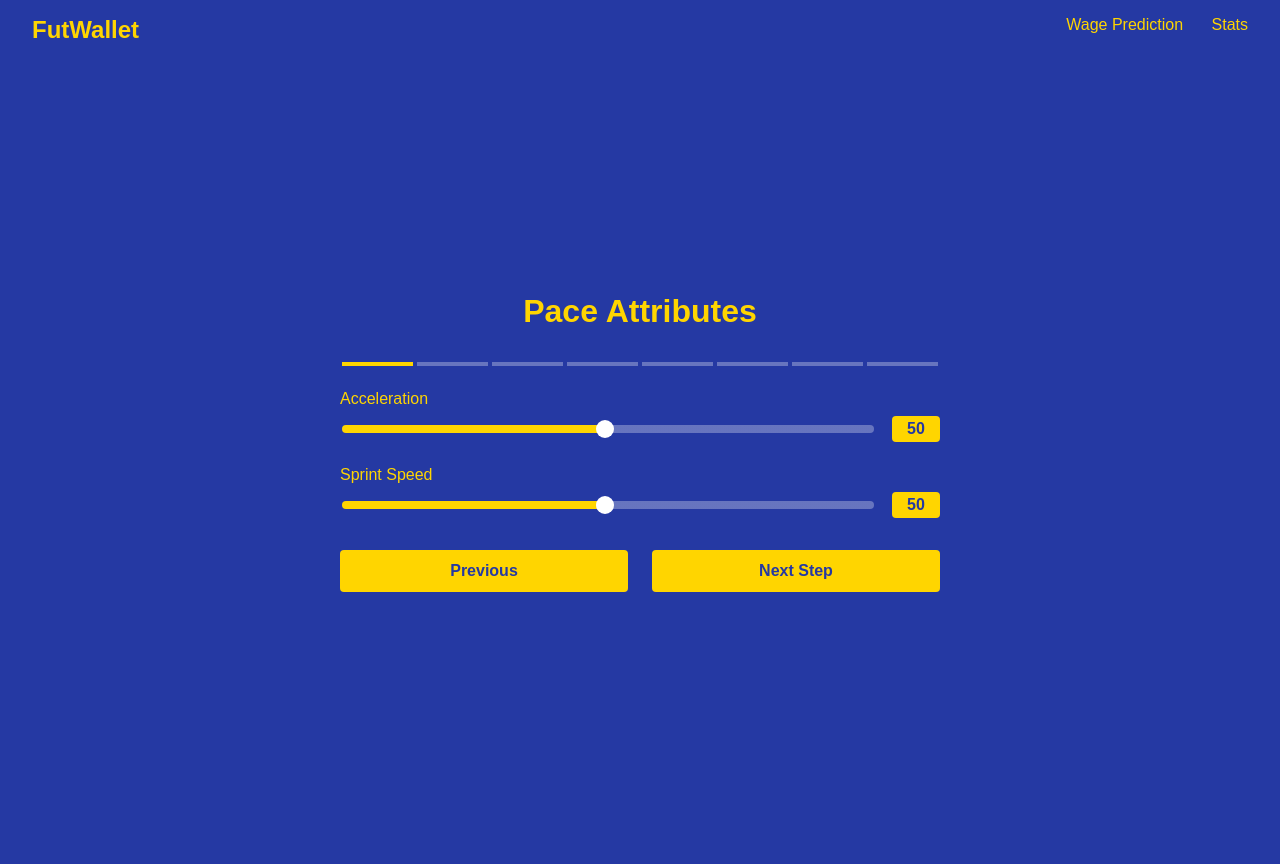
After one commit to RohitKrish46/wage-prediction, a Flask app: template templates/pace.html in a window 1280 px wide. The commit adds this page. Run offline with Flask 3, Linux system fonts and the light colour scheme; the template is opened without the code that fills it, so the values that code supplies are empty; parts of the project's set-up code (start-up, migrations or seed data) failed here and were passed over.

Commit message:
made changes to UI

```diff
--- /dev/null
+++ b/templates/pace.html
@@ -0,0 +1,215 @@
+<!DOCTYPE html>
+<html lang="en">
+<head>
+    <meta charset="UTF-8">
+    <meta name="viewport" content="width=device-width, initial-scale=1.0">
+    <title>FutWallet - Pace Attributes</title>
+    <style>
+        :root {
+            --primary-blue: rgb(37, 57, 163);
+            --primary-yellow: rgb(255, 213, 0);
+        }
+
+        body {
+            margin: 0;
+            padding: 0;
+            font-family: Arial, sans-serif;
+            background-color: var(--primary-blue);
+            color: white;
+            min-height: 100vh;
+            display: flex;
+            flex-direction: column;
+            align-items: center;
+            justify-content: center;
+            padding: 2rem;
+        }
+
+        .logo {
+            color: var(--primary-yellow);
+            font-size: 1.5rem;
+            font-weight: bold;
+            text-decoration: none;
+            position: absolute;
+            top: 1rem;
+            left: 2rem;
+        }
+
+        .navigation {
+            position: absolute;
+            top: 1rem;
+            right: 2rem;
+        }
+
+        .navigation a {
+            color: var(--primary-yellow);
+            text-decoration: none;
+            margin-left: 1.5rem;
+        }
+
+        h1 {
+            color: var(--primary-yellow);
+            font-size: 2rem;
+            margin-bottom: 2rem;
+            text-align: center;
+        }
+
+        .form-container {
+            width: 100%;
+            max-width: 600px;
+        }
+
+        .attribute-group {
+            margin-bottom: 1.5rem;
+            width: 100%;
+        }
+
+        label {
+            display: block;
+            color: var(--primary-yellow);
+            margin-bottom: 0.5rem;
+        }
+
+        .slider-container {
+            display: flex;
+            align-items: center;
+            width: 100%;
+            gap: 1rem;
+        }
+
+        input[type="range"] {
+            flex: 1;
+            height: 8px;
+            -webkit-appearance: none;
+            background: linear-gradient(to right, var(--primary-yellow) 0%, var(--primary-yellow) 50%, rgba(255, 255, 255, 0.3) 50%, rgba(255, 255, 255, 0.3) 100%);
+            border-radius: 4px;
+            outline: none;
+        }
+
+        input[type="range"]::-webkit-slider-thumb {
+            -webkit-appearance: none;
+            width: 18px;
+            height: 18px;
+            background: white;
+            border-radius: 50%;
+            cursor: pointer;
+        }
+
+        .slider-value {
+            background-color: var(--primary-yellow);
+            color: var(--primary-blue);
+            font-weight: bold;
+            padding: 0.25rem 0.5rem;
+            border-radius: 4px;
+            min-width: 2rem;
+            text-align: center;
+        }
+
+        .nav-buttons {
+            display: flex;
+            justify-content: space-between;
+            width: 100%;
+            max-width: 600px;
+            margin-top: 2rem;
+        }
+
+        button {
+            background-color: var(--primary-yellow);
+            color: var(--primary-blue);
+            border: none;
+            padding: 0.75rem 1.5rem;
+            font-size: 1rem;
+            font-weight: bold;
+            border-radius: 4px;
+            cursor: pointer;
+            width: 48%;
+        }
+
+        button:hover {
+            opacity: 0.9;
+        }
+
+        .progress-container {
+            width: 100%;
+            max-width: 600px;
+            margin-bottom: 1.5rem;
+            display: flex;
+            justify-content: space-between;
+        }
+
+        .progress-step {
+            background-color: rgba(255, 255, 255, 0.3);
+            height: 4px;
+            flex: 1;
+            margin: 0 2px;
+        }
+
+        .progress-step.active {
+            background-color: var(--primary-yellow);
+        }
+    </style>
+</head>
+<body>
+    <a href="/" class="logo">FutWallet</a>
+    <div class="navigation">
+        <a href="/wage-prediction">Wage Prediction</a>
+        <a href="/stats">Stats</a>
+    </div>
+
+    <h1>Pace Attributes</h1>
+
+    <div class="progress-container">
+        <div class="progress-step active"></div>
+        <div class="progress-step"></div>
+        <div class="progress-step"></div>
+        <div class="progress-step"></div>
+        <div class="progress-step"></div>
+        <div class="progress-step"></div>
+        <div class="progress-step"></div>
+        <div class="progress-step"></div>
+    </div>
+
+    <div class="form-container">
+        <div class="attribute-group">
+            <label for="acceleration">Acceleration</label>
+            <div class="slider-container">
+                <input type="range" id="acceleration" name="acceleration" min="1" max="100" value="50">
+                <span class="slider-value" id="accelerationValue">50</span>
+            </div>
+        </div>
+
+        <div class="attribute-group">
+            <label for="sprintSpeed">Sprint Speed</label>
+            <div class="slider-container">
+                <input type="range" id="sprintSpeed" name="sprintSpeed" min="1" max="100" value="50">
+                <span class="slider-value" id="sprintSpeedValue">50</span>
+            </div>
+        </div>
+
+        <div class="nav-buttons">
+            <button id="prevBtn" onclick="window.location.href='player-attributes.html'">Previous</button>
+            <button id="nextBtn" onclick="window.location.href='shooting.html'">Next Step</button>
+        </div>
+    </div>
+
+    <script>
+        // Update slider values in real-time
+        document.querySelectorAll('input[type="range"]').forEach(slider => {
+            const valueDisplay = document.getElementById(slider.id + 'Value');
+
+            // Initial gradient setup
+            updateSliderBackground(slider);
+
+            slider.addEventListener('input', () => {
+                valueDisplay.textContent = slider.value;
+                updateSliderBackground(slider);
+            });
+        });
+
+        // Function to update slider background
+        function updateSliderBackground(slider) {
+            const percentage = ((slider.value - slider.min) / (slider.max - slider.min)) * 100;
+            slider.style.background = `linear-gradient(to right, var(--primary-yellow) 0%, var(--primary-yellow) ${percentage}%, rgba(255, 255, 255, 0.3) ${percentage}%, rgba(255, 255, 255, 0.3) 100%)`;
+        }
+    </script>
+</body>
+</html>
--- a/templates/predict.html
+++ b/templates/predict.html
@@ -442,6 +442,7 @@
             // Add your form submission logic here
             console.log('Form submitted');
         });
+
     </script>
 </body>
 </html>
```
Also changed, not shown: templates/home.html (line endings or trailing spaces), templates/shooting.html (added).
